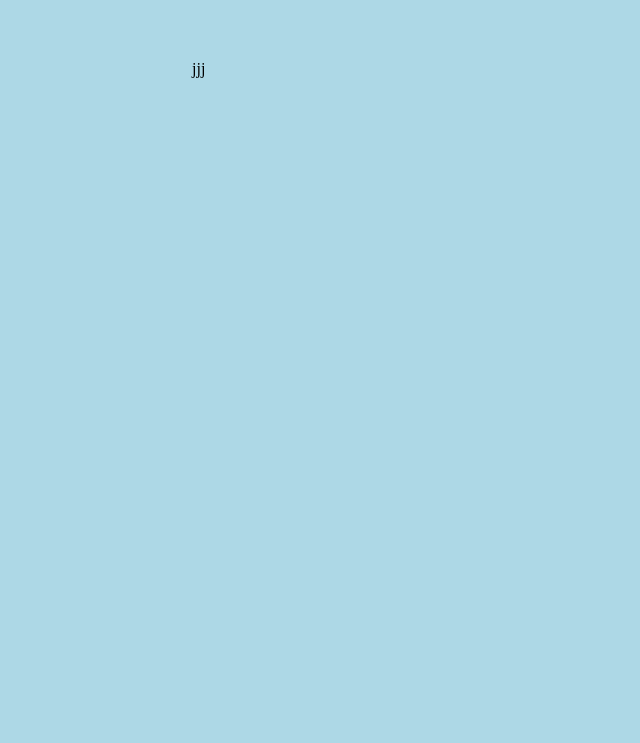
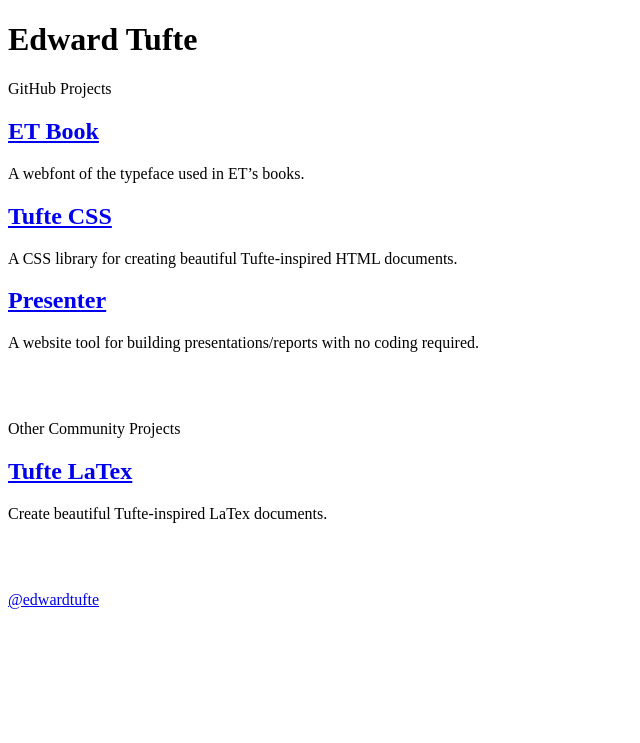
Before and after one commit to Logeswaran-gnt/logeswaran.github.io, a plain HTML site: page index.html in a window 1280 px wide. Shown: the whole page, without its empty margins (0-640 px from the left). Drawn offline with Linux system fonts and the light colour scheme.

Commit message:
Update index.html

```diff
--- a/index.html
+++ b/index.html
@@ -1,10 +1,35 @@
+<!DOCTYPE html>
 <html>
   <head>
-		<title>Hank Quinlan, Horrible Cop</title>
-		<!-- link to main stylesheet -->
-		<link rel="stylesheet" type="text/css" href="/css/main.css">
-	</head>
-<body style="background-color: lightblue;">
-jjj
-</body>
+    <meta charset="utf-8">
+    <title>Edward Tufte on GitHub</title>
+    <link rel="stylesheet" href="et-book/et-book.css">
+    <link rel="stylesheet" href="css/index-page-base.css">
+  </head>
+  <body>
+    <h1>Edward Tufte</h1>
+    <p>GitHub Projects</p>
+
+    <h2><a href="et-book">ET Book</a></h2>
+    <p>A webfont of the typeface used in ET’s books.</p>
+
+    <h2><a href="tufte-css/">Tufte CSS</a></h2>
+    <p>A CSS library for creating beautiful Tufte-inspired HTML documents.</p>
+
+    <h2><a href="presenter">Presenter</a></h2>
+    <p>A website tool for building presentations/reports with no coding required.</p>
+
+    <br>
+    <br>
+
+    <p>Other Community Projects</p>
+
+    <h2><a href="http://rstudio.github.io/tufte/">Tufte LaTex</a></h2>
+    <p>Create beautiful Tufte-inspired LaTex documents.</p>
+
+    <br>
+    <br>
+
+    <p><a href="https://github.com/edwardtufte">@edwardtufte</a></p>
+  </body>
 </html>
```
